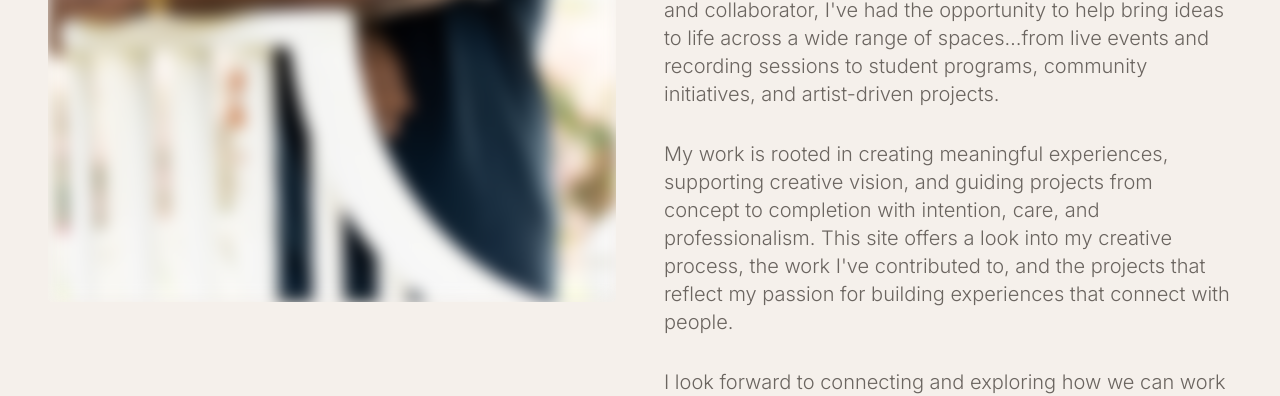
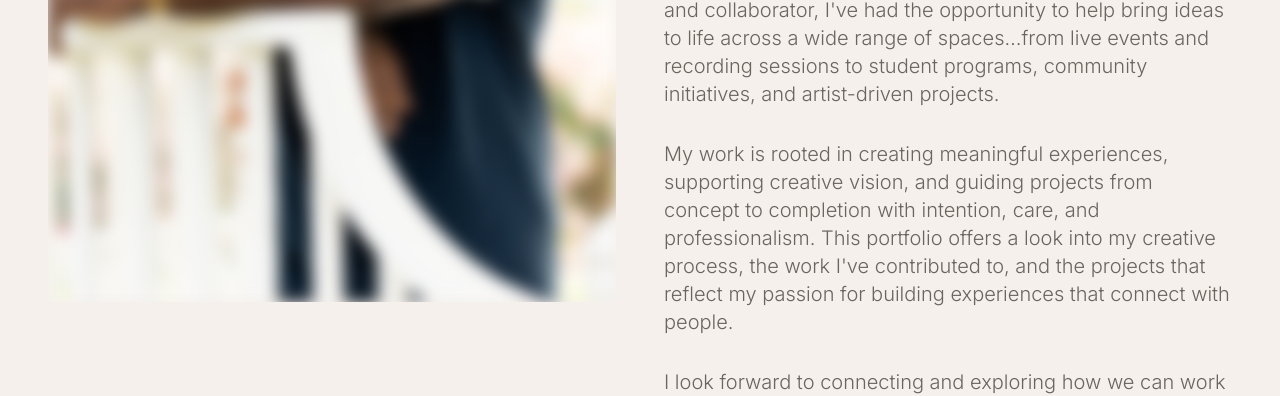
Before and after one commit to 3rdaveba/IDOMUSICSTUFF, a React (Vite) app in the folder app/: page /#/ in a window 1280 px wide. Shown: the part 1328-1724 px from the top of the page. Built offline with nearby package versions, Linux system fonts and the light colour scheme; a web font is replaced by a local one.

Commit message:
feat(about): change 'This site' to 'This portfolio'

```diff
--- a/app/src/sections/AboutSection.tsx
+++ b/app/src/sections/AboutSection.tsx
@@ -112,7 +112,7 @@ export default function AboutSection() {
               className="mt-8 text-lg md:text-xl font-light leading-relaxed"
               style={{ color: 'var(--text-secondary)' }}
             >
-              My work is rooted in creating meaningful experiences, supporting creative vision, and guiding projects from concept to completion with intention, care, and professionalism. This site offers a look into my creative process, the work I&apos;ve contributed to, and the projects that reflect my passion for building experiences that connect with people.
+              My work is rooted in creating meaningful experiences, supporting creative vision, and guiding projects from concept to completion with intention, care, and professionalism. This portfolio offers a look into my creative process, the work I&apos;ve contributed to, and the projects that reflect my passion for building experiences that connect with people.
             </p>
 
             <p
```
